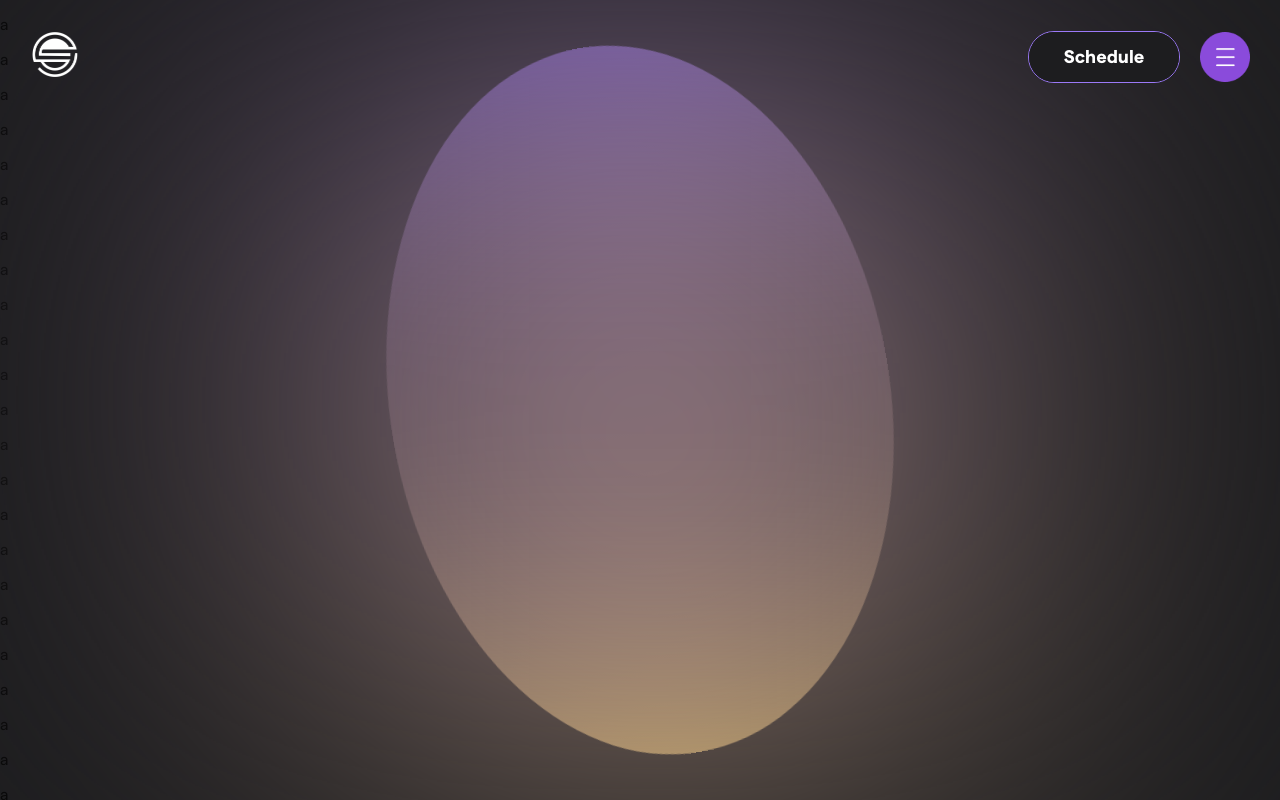
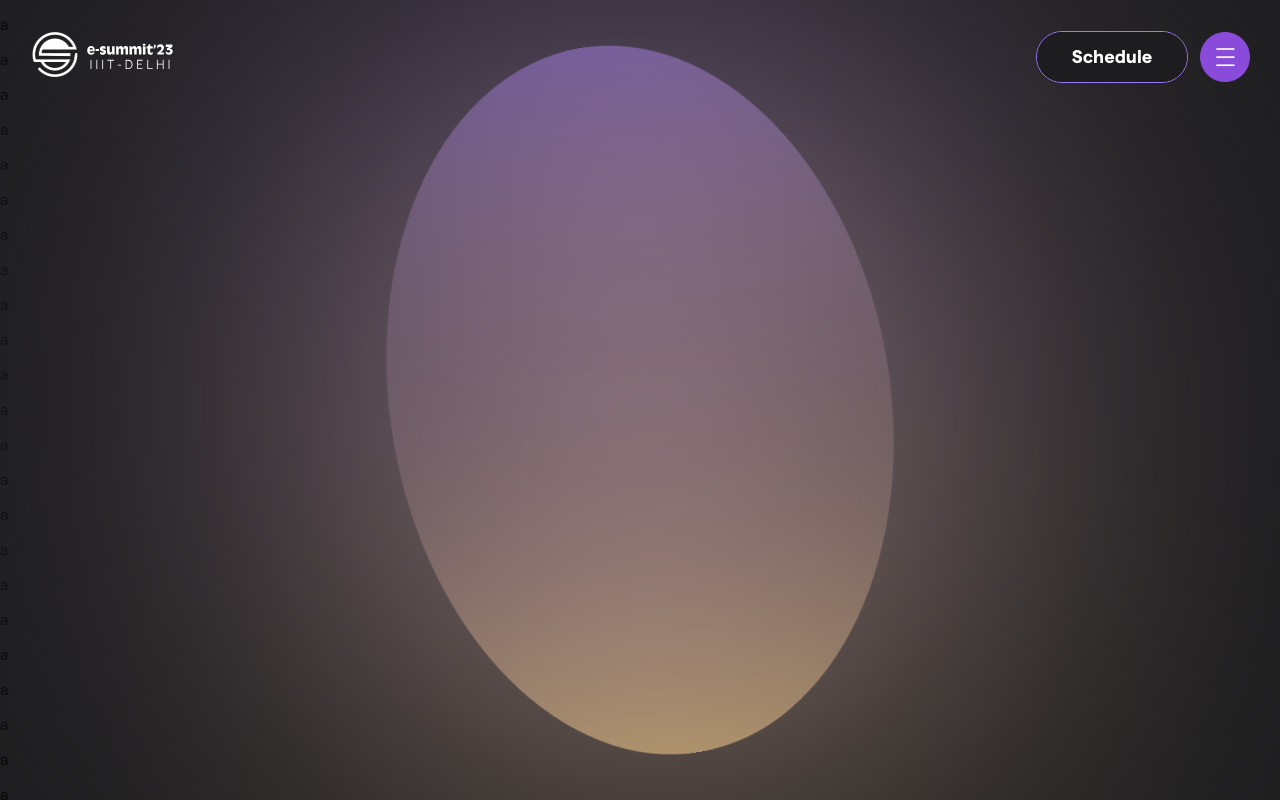
Before and after one commit to SarthakS09/techstars, a React (Create React App) app: page / in a window 1280 px wide. Shown: the top 800 px of the page. Built offline with nearby package versions, Linux system fonts and the light colour scheme.

Commit message:
added esmt logo

```diff
--- a/src/Components/Navbar.js
+++ b/src/Components/Navbar.js
@@ -1,8 +1,10 @@
 import React from 'react'
 import { useState, useEffect } from "react";
 import navLogo from '../Assets/logo-white.png';
+import esmtLogo from '../Assets/esmt.svg'
 import hamburger from '../Assets/Group-2.png'
 import '../Styles/Navbar.css'
+
 
 export default function Navbar() {
   const [offset, setOffset] = useState(0);
@@ -21,6 +23,7 @@ export default function Navbar() {
 
           <div className='left'>
             <img src={navLogo}/>
+            <img src={esmtLogo} className='esmt-logo'/>
           </div>
 
           <div className='right'>
--- a/src/Styles/Navbar.css
+++ b/src/Styles/Navbar.css
@@ -10,15 +10,21 @@
 img {
     width: 50px;
 }
+.esmt-logo {
+    position: relative;
+    width: 100px;
+    top: -18%;
+}
+.left {
+    align-items: center;
+}
 .right {
     display: flex;
     align-items: center;
 }
-
-
 .glow-on-hover {
     position: absolute;
-    margin-right: 20px;
+    margin-right: 12px;
     width: 150px;
     height: 50px;
     font-size: 1.15rem;
```
Also changed, not shown: src/Assets/esmt.png (added), src/Assets/esmt.svg (added).
